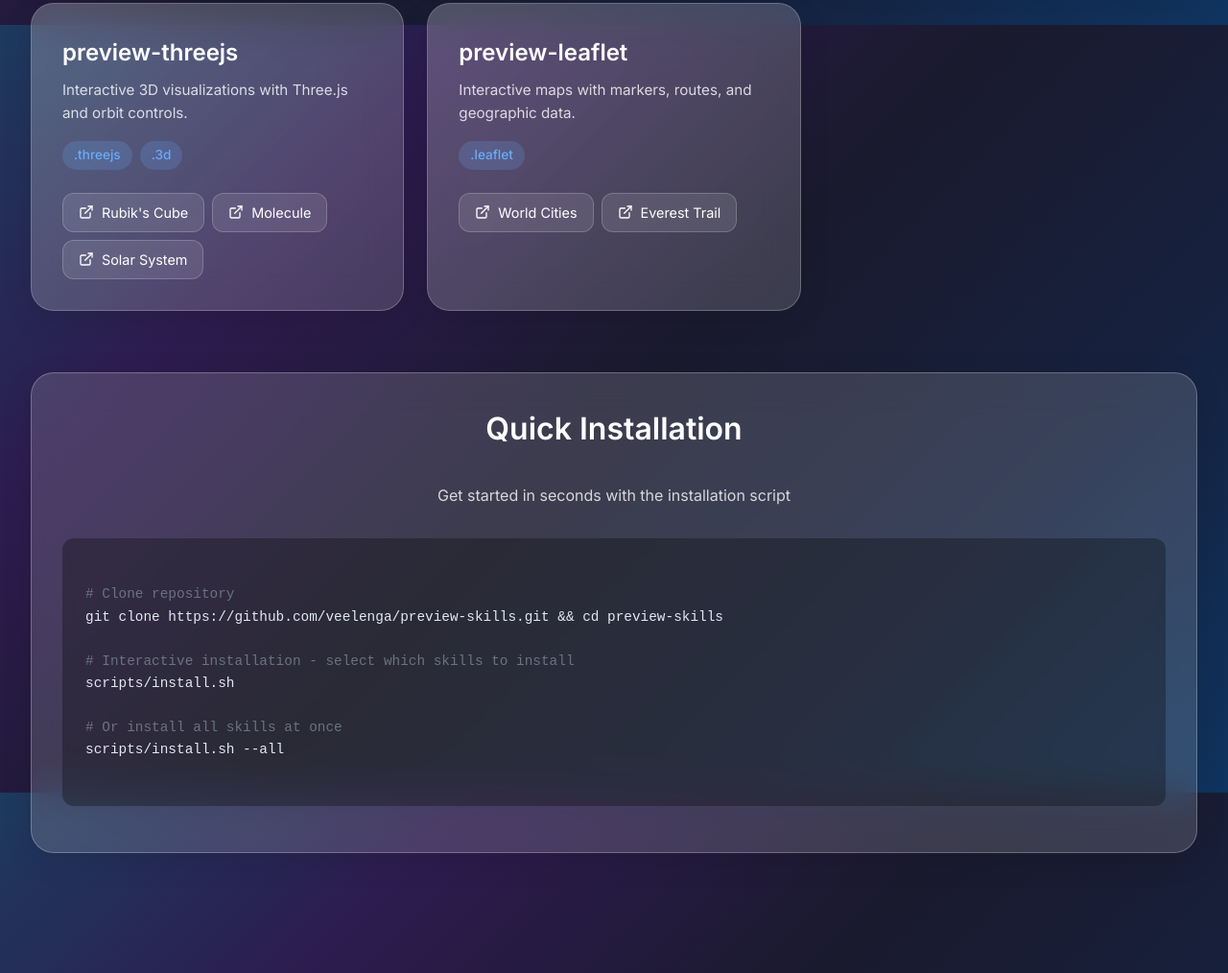
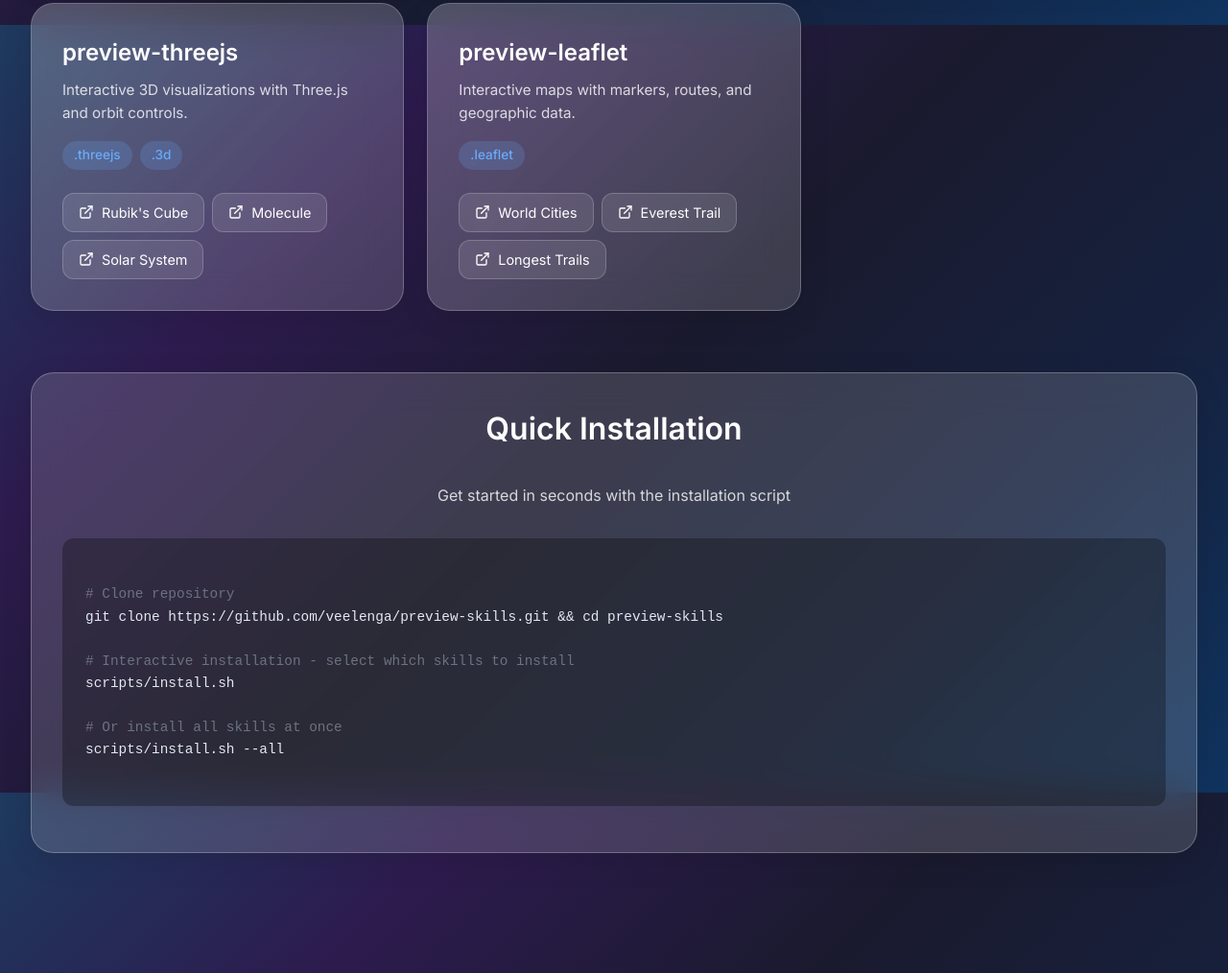
Before and after one commit to veelenga/preview-skills, a website: page docs/index.html in a window 1280 px wide. Shown: the part 1574-2588 px from the top of the page at 96% size. Drawn offline with Linux system fonts and the light colour scheme.

Commit message:
fix: better leaflet example

```diff
--- a/docs/index.html
+++ b/docs/index.html
@@ -762,6 +762,14 @@
               </svg>
               Everest Trail
             </a>
+            <a href="examples/leaflet/longest-trails.html" class="example-link">
+              <svg xmlns="http://www.w3.org/2000/svg" viewBox="0 0 24 24" fill="none" stroke="currentColor" stroke-width="2" stroke-linecap="round" stroke-linejoin="round">
+                <path d="M18 13v6a2 2 0 0 1-2 2H5a2 2 0 0 1-2-2V8a2 2 0 0 1 2-2h6"></path>
+                <polyline points="15 3 21 3 21 9"></polyline>
+                <line x1="10" y1="14" x2="21" y2="3"></line>
+              </svg>
+              Longest Trails
+            </a>
           </div>
         </div>
 
```
Also changed, not shown: README.md, 2 other files.
